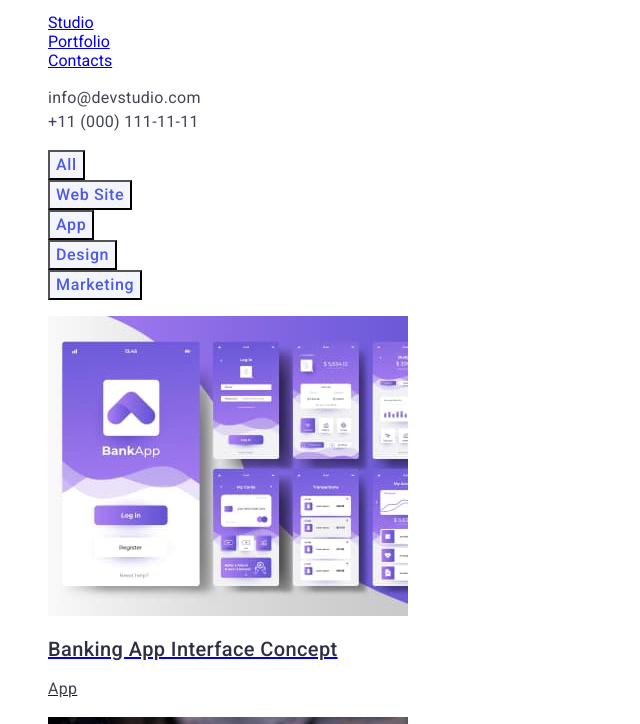
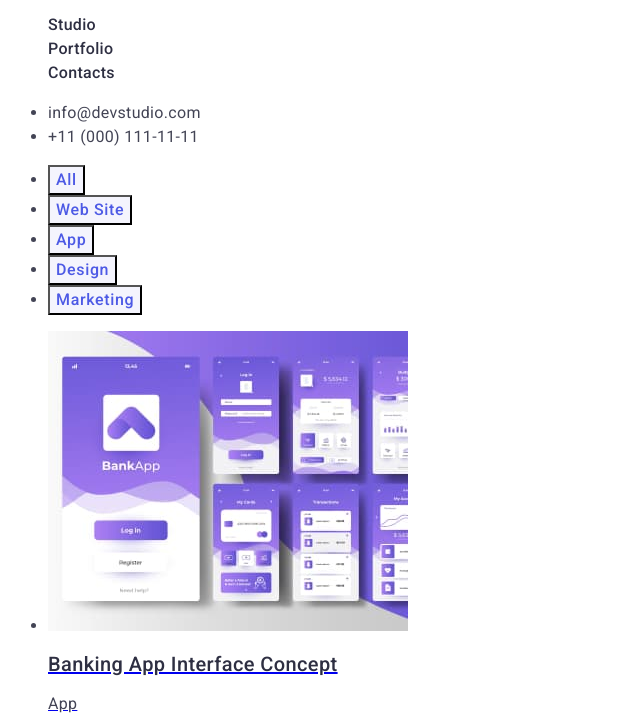
Before and after one commit to AntonyZubko/goit-markup-hw-02, a plain HTML site: page portfolio.html in a window 1280 px wide. Shown: the part 32-756 px from the top of the page, without its empty margins (0-640 px from the left). Drawn offline with Linux system fonts and the light colour scheme.

Commit message:
still fix header

```diff
--- a/css/styles.css
+++ b/css/styles.css
@@ -16,13 +16,13 @@ a {
 }
 
 ul {
-    list-style-type: none;
+
 }
 
 /* ----------_________________HEADER--------------------------------------- */
 
 
-.header-logo {
+.header-logo-link {
     font-family: "Raleway", sans-serif;
     font-style: normal;
     font-weight: 800;
@@ -44,7 +44,9 @@ ul {
     color: #2E2F42;
 }
 
-
+.header-list {
+    list-style-type: none;
+}
 .header-list-link {
     font-family: 'Roboto';
     font-style: normal;
--- a/portfolio.html
+++ b/portfolio.html
@@ -18,12 +18,12 @@
     <header class="header">
 
         <nav class="header-navigation">
-            <a href="./index.html" class="header-logo">Web<span class="header-logo-span">Studio</span></a>
+            <a href="./index.html" class="header-logo-link">Web<span class="header-logo-span">Studio</span></a>
 
-            <ul class="header-menu">
-                <li class="header-menu-item"><a class="header-menu-link" href="#">Studio</a></li>
-                <li class="header-menu-item"><a class="header-menu-link" href="./portfolio.html">Portfolio</a></li>
-                <li class="header-menu-item"><a class="header-menu-link" href="#">Contacts</a></li>
+            <ul class="header-list">
+                <li class="header-list-item"><a class="header-list-link" href="#">Studio</a></li>
+                <li class="header-list-item"><a class="header-list-link" href="./portfolio.html">Portfolio</a></li>
+                <li class="header-list-item"><a class="header-list-link" href="#">Contacts</a></li>
             </ul>
 
         </nav>
@@ -38,6 +38,7 @@
         </address>
 
     </header>
+
 
         <!-- ___________MAIN_____________ -->
     <main>
```
Also changed, not shown: index.html (+1 -1 lines).
